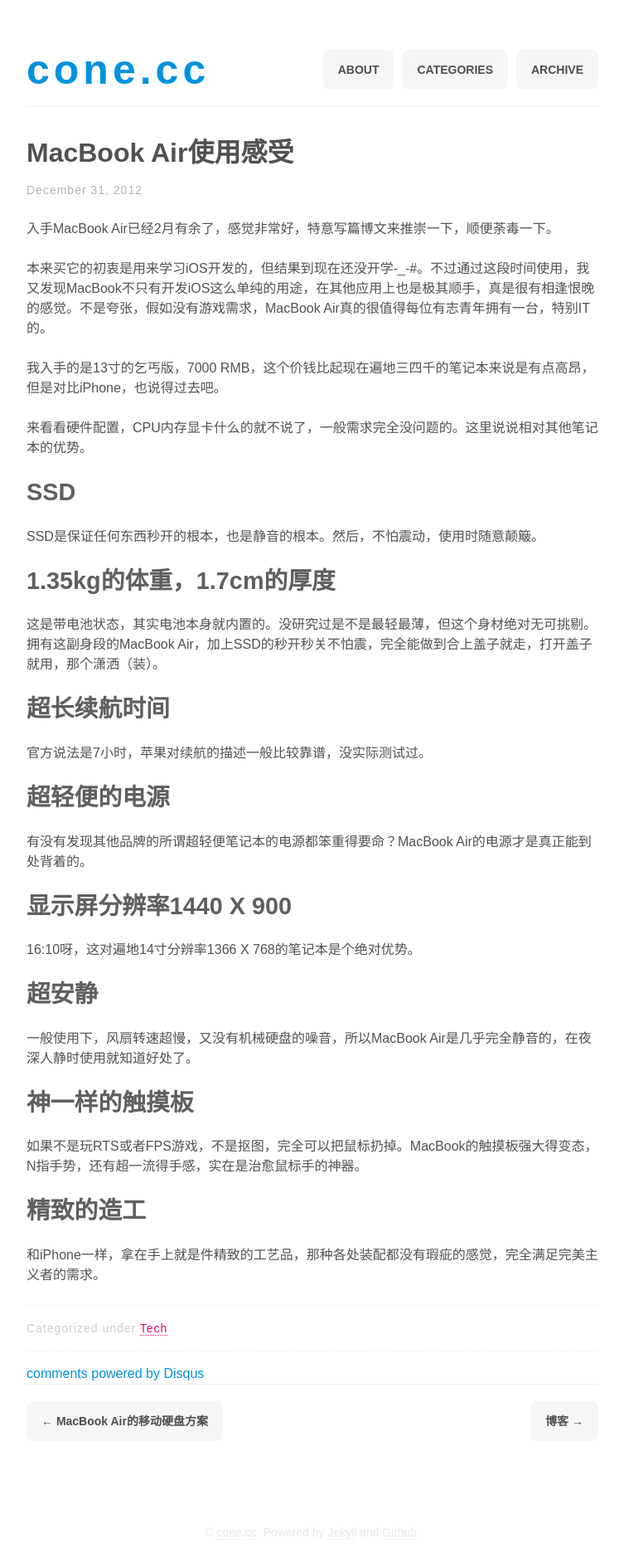
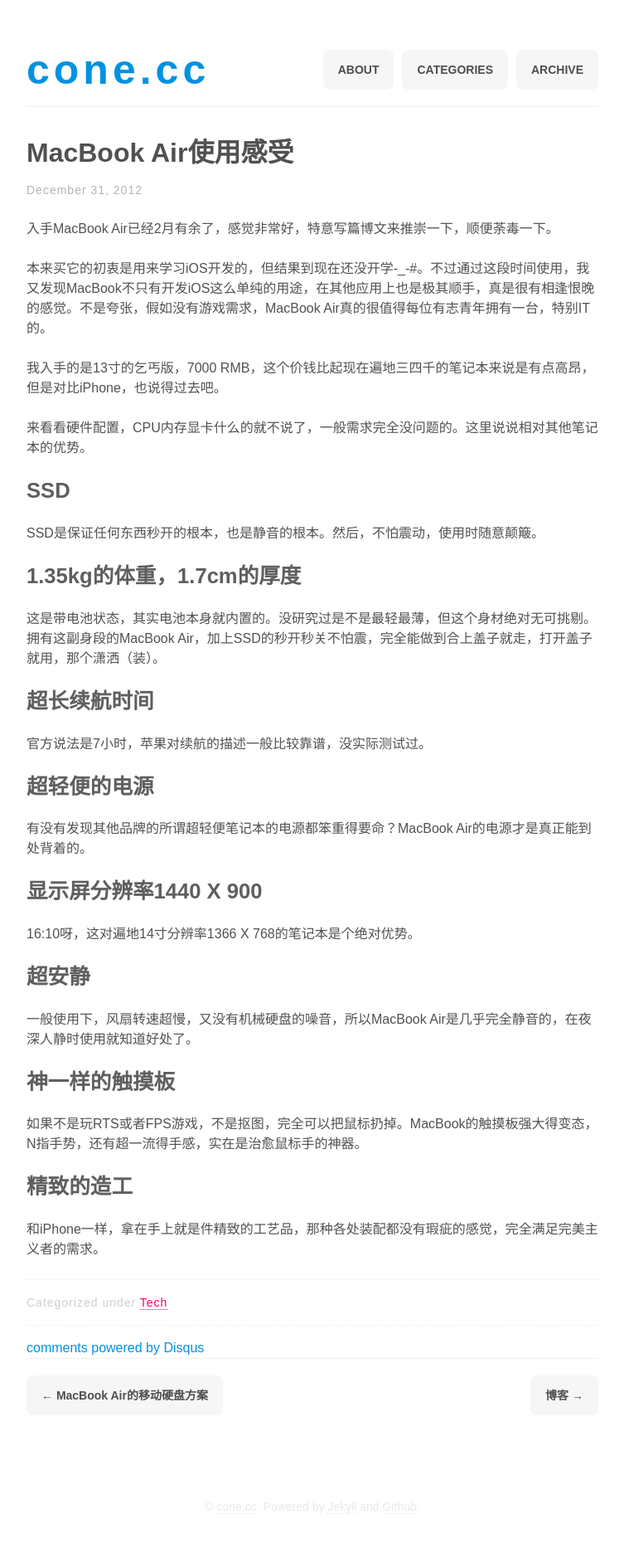
Before and after one commit to conechan/conechan.github.io, a Jekyll site: the page built from _posts/2012-12-31-MacBook-Air-Feeling.md, in a window 1280 px wide. Shown: the whole page at 83% size, without its empty margins (263-1016 px from the left). Built offline with Jekyll 4.4.1, drawn with Linux system fonts in a browser that asks for light colours; Markdown is read by kramdown in place of the engine named in the settings; comment, search, counter and statistics services are not loaded; after the commit the page ends 1847 px from its top, so only the background shows below that.

```diff
--- a/_posts/2012-12-31-MacBook-Air-Feeling.md
+++ b/_posts/2012-12-31-MacBook-Air-Feeling.md
@@ -13,34 +13,34 @@ tags: Mac
 
 来看看硬件配置，CPU内存显卡什么的就不说了，一般需求完全没问题的。这里说说相对其他笔记本的优势。
 
-# SSD
+## SSD
 
 SSD是保证任何东西秒开的根本，也是静音的根本。然后，不怕震动，使用时随意颠簸。
 
-# 1.35kg的体重，1.7cm的厚度
+## 1.35kg的体重，1.7cm的厚度
 
 这是带电池状态，其实电池本身就内置的。没研究过是不是最轻最薄，但这个身材绝对无可挑剔。拥有这副身段的MacBook Air，加上SSD的秒开秒关不怕震，完全能做到合上盖子就走，打开盖子就用，那个潇洒（装）。
 
-# 超长续航时间
+## 超长续航时间
 
 官方说法是7小时，苹果对续航的描述一般比较靠谱，没实际测试过。
 
-# 超轻便的电源
+## 超轻便的电源
 
 有没有发现其他品牌的所谓超轻便笔记本的电源都笨重得要命？MacBook Air的电源才是真正能到处背着的。
 
-# 显示屏分辨率1440 X 900
+## 显示屏分辨率1440 X 900
 
 16:10呀，这对遍地14寸分辨率1366 X 768的笔记本是个绝对优势。
 
-# 超安静
+## 超安静
 
 一般使用下，风扇转速超慢，又没有机械硬盘的噪音，所以MacBook Air是几乎完全静音的，在夜深人静时使用就知道好处了。
 
-# 神一样的触摸板
+## 神一样的触摸板
 
 如果不是玩RTS或者FPS游戏，不是抠图，完全可以把鼠标扔掉。MacBook的触摸板强大得变态，N指手势，还有超一流得手感，实在是治愈鼠标手的神器。
 
-# 精致的造工
+## 精致的造工
 
 和iPhone一样，拿在手上就是件精致的工艺品，那种各处装配都没有瑕疵的感觉，完全满足完美主义者的需求。
```
Also changed, not shown: _posts/2009-09-10-Piano-First-Annual.md (+7 -7 lines), _posts/2013-03-27-Nietzsche.md (+3 -3 lines).
